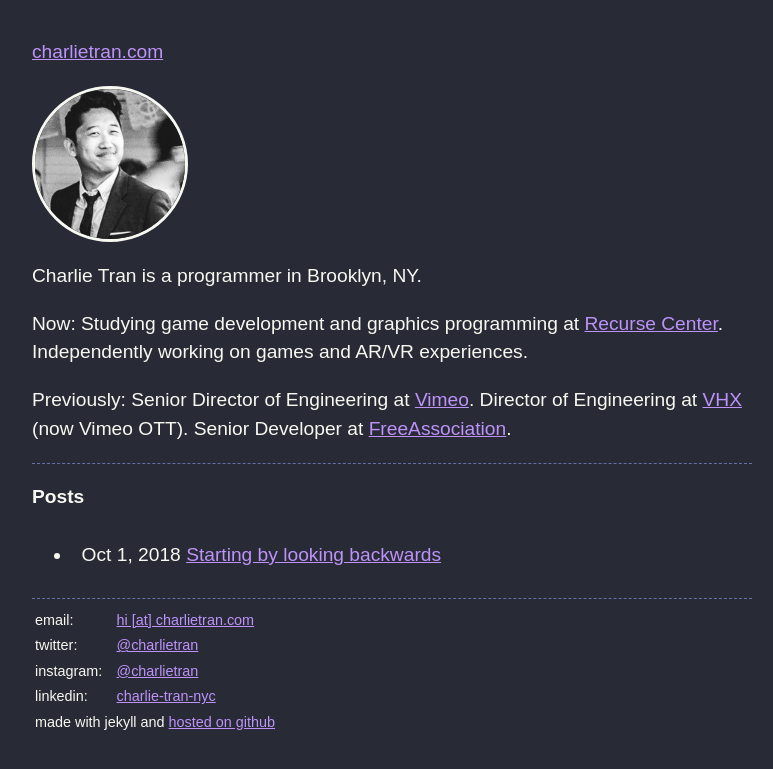
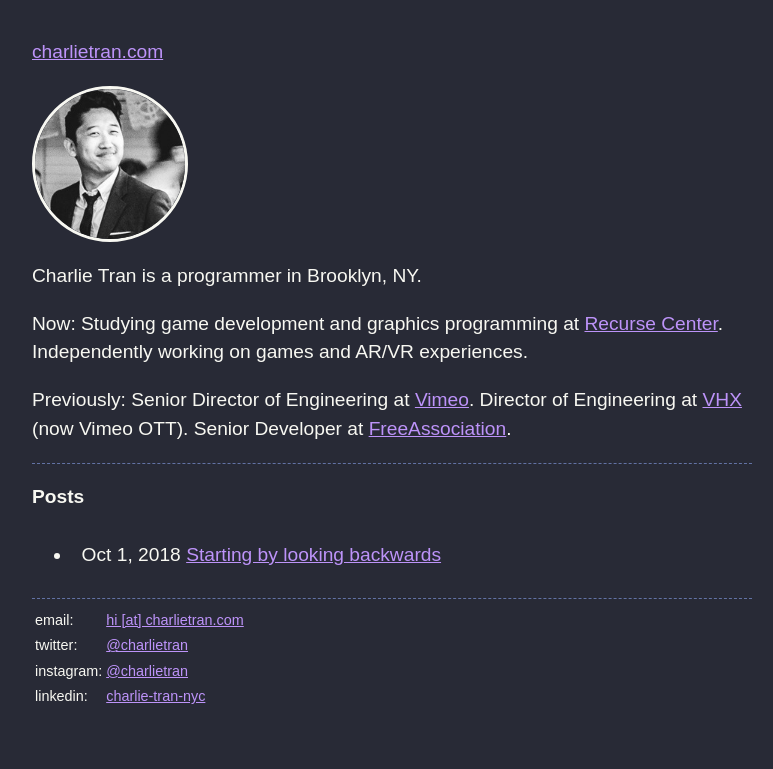
Before and after one commit to charlietran/charlietran.github.io, a Jekyll site: the page built from index.md, in a window 1280 px wide. Shown: the top 769 px of the page, without its empty margins (248-1021 px from the left). Built offline with Jekyll 4.4.1, drawn with Linux system fonts in a browser that asks for light colours; some web fonts are replaced.

Commit message:
Remove site specs from footer

```diff
--- a/_includes/footer.html
+++ b/_includes/footer.html
@@ -16,10 +16,5 @@
       <td>linkedin:</td>
       <td><a href="https://www.linkedin.com/in/charlie-tran-nyc/">charlie-tran-nyc</a></td>
     </tr>
-    <tr>
-      <td colspan=2>
-        made with jekyll and <a href="https://github.com/charlietran/charlietran.github.io">hosted on github</a>
-      </td>
-    </tr>
   </table>
 </footer>
```
